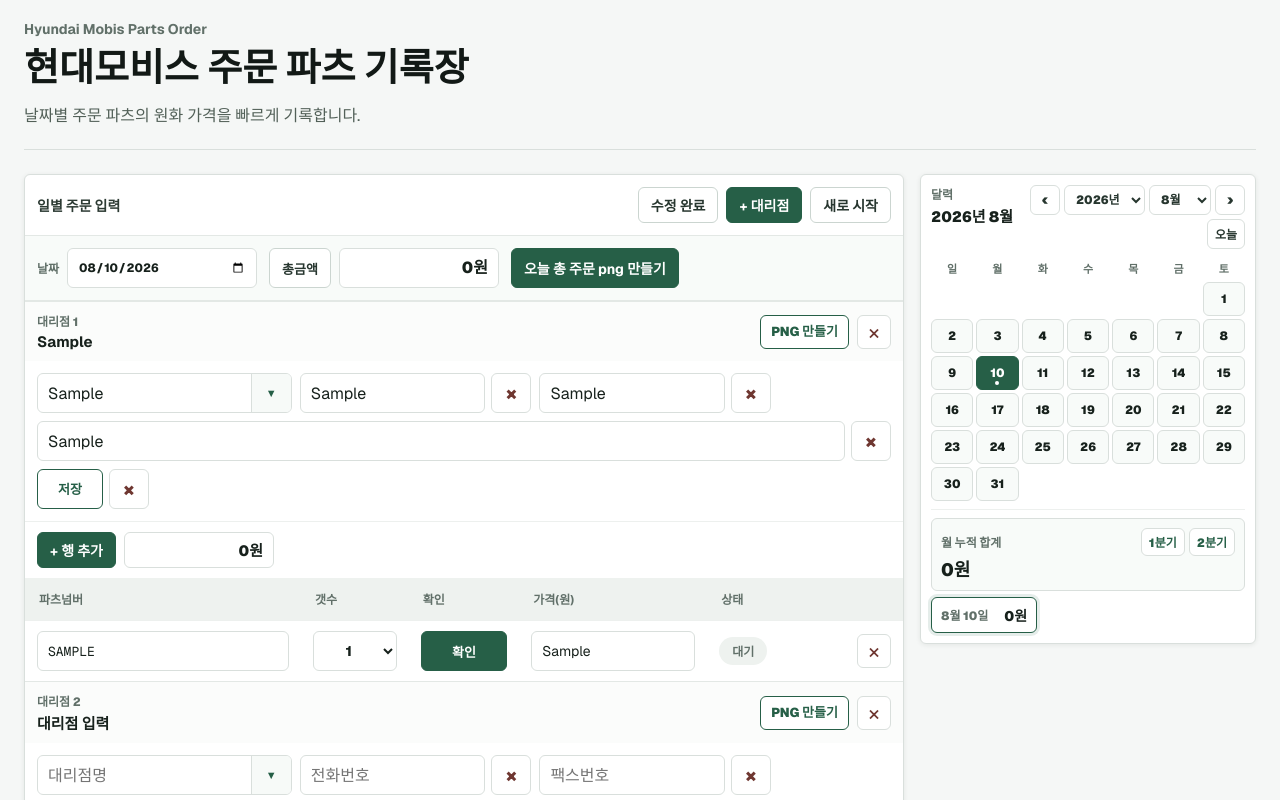
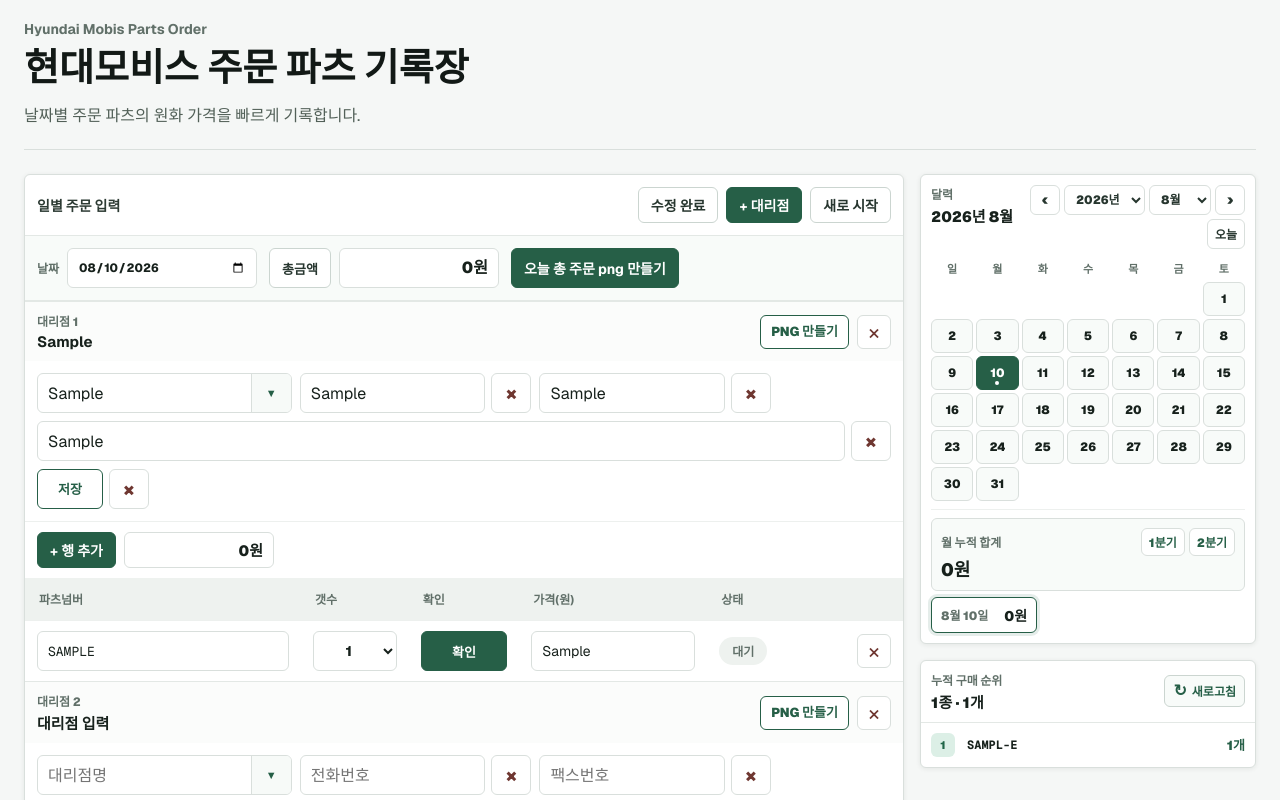
Before and after one commit to gandakorea/hyundaimobisparts, a Next.js app: page / in a window 1280 px wide. Both pictures are taken after typing "Sample", "Sample", "Sample", "Sample", "Sample", "Sample" into the empty fields and a click on the button "+ 대리점". Shown: the top 800 px of the page. Built offline with nearby package versions, Linux system fonts and the light colour scheme.

Commit message:
Add cumulative parts purchase ranking

```diff
--- a/app/globals.css
+++ b/app/globals.css
@@ -114,6 +114,14 @@
   min-width: 0;
   grid-column: 1;
   grid-row: 1;
+}
+
+.order-sidebar {
+  display: grid;
+  min-width: 0;
+  grid-column: 2;
+  grid-row: 1;
+  gap: 16px;
 }
 
 .order-toolbar {
@@ -349,10 +357,6 @@
 
 .calendar-band {
   display: grid;
-  position: sticky;
-  top: 16px;
-  grid-column: 2;
-  grid-row: 1;
   gap: 8px;
   overflow: hidden;
   border: 1px solid #d9dfdc;
@@ -609,6 +613,132 @@
   display: inline-flex;
   min-height: 34px;
   align-items: center;
+  color: #617069;
+  font-size: 12px;
+  font-weight: 700;
+}
+
+.part-ranking-card {
+  overflow: hidden;
+  border: 1px solid #d9dfdc;
+  border-radius: 6px;
+  background: #ffffff;
+  box-shadow: 0 1px 5px rgba(23, 33, 28, 0.08);
+}
+
+.part-ranking-header {
+  display: flex;
+  align-items: center;
+  justify-content: space-between;
+  gap: 10px;
+  border-bottom: 1px solid #e3e8e5;
+  padding: 10px;
+}
+
+.part-ranking-title {
+  display: grid;
+  min-width: 0;
+  gap: 2px;
+}
+
+.part-ranking-title span {
+  color: #617069;
+  font-size: 12px;
+  font-weight: 900;
+}
+
+.part-ranking-title strong {
+  overflow: hidden;
+  color: #17211c;
+  font-size: 15px;
+  font-weight: 900;
+  text-overflow: ellipsis;
+  white-space: nowrap;
+}
+
+.part-ranking-refresh {
+  display: inline-flex;
+  min-height: 32px;
+  flex: 0 0 auto;
+  align-items: center;
+  justify-content: center;
+  gap: 5px;
+  border: 1px solid #cbd5d0;
+  border-radius: 6px;
+  background: #f8fbf9;
+  padding: 5px 8px;
+  color: #265f47;
+  font-size: 12px;
+  font-weight: 900;
+}
+
+.part-ranking-refresh span {
+  font-size: 16px;
+  line-height: 1;
+}
+
+.part-ranking-list {
+  display: grid;
+  max-height: 320px;
+  overflow-y: auto;
+  margin: 0;
+  padding: 0;
+  list-style: none;
+}
+
+.part-ranking-item {
+  display: grid;
+  min-height: 44px;
+  grid-template-columns: 28px minmax(0, 1fr) auto;
+  align-items: center;
+  gap: 8px;
+  border-top: 1px solid #edf0ee;
+  padding: 7px 10px;
+}
+
+.part-ranking-item:first-child {
+  border-top: 0;
+}
+
+.part-ranking-position {
+  display: inline-grid;
+  width: 24px;
+  height: 24px;
+  place-items: center;
+  border-radius: 6px;
+  background: #eef2ef;
+  color: #526058;
+  font-size: 11px;
+  font-weight: 900;
+}
+
+.part-ranking-item:nth-child(-n + 3) .part-ranking-position {
+  background: #dcefe6;
+  color: #1f6547;
+}
+
+.part-ranking-number {
+  min-width: 0;
+  overflow: hidden;
+  color: #17211c;
+  font-family: var(--font-geist-mono), Consolas, monospace;
+  font-size: 12px;
+  text-overflow: ellipsis;
+  white-space: nowrap;
+}
+
+.part-ranking-quantity {
+  color: #265f47;
+  font-size: 13px;
+  font-weight: 900;
+  white-space: nowrap;
+}
+
+.part-ranking-empty {
+  min-height: 76px;
+  display: grid;
+  place-items: center;
+  padding: 14px;
   color: #617069;
   font-size: 12px;
   font-weight: 700;
@@ -1041,8 +1171,7 @@
     grid-row: 1;
   }
 
-  .calendar-band {
-    position: static;
+  .order-sidebar {
     grid-column: 1;
     grid-row: 2;
     width: 100%;
@@ -1103,7 +1232,7 @@
     width: 100%;
   }
 
-  .calendar-band {
+  .order-sidebar {
     max-width: none;
     justify-self: stretch;
   }
--- a/app/page.tsx
+++ b/app/page.tsx
@@ -86,6 +86,11 @@
   partNumber: string;
   quantity: number;
   price: string;
+};
+
+type PartRankingItem = {
+  partNumber: string;
+  quantity: number;
 };
 
 const senderFaxLine =
@@ -409,8 +414,12 @@
   }, 0);
 }
 
+function normalizePartNumber(partNumber: string) {
+  return partNumber.trim().toUpperCase().replace(/[^0-9A-Z]/g, "");
+}
+
 function formatPartNumberForFax(partNumber: string) {
-  const compactPartNumber = partNumber.trim().toUpperCase().replace(/[^0-9A-Z]/g, "");
+  const compactPartNumber = normalizePartNumber(partNumber);
   if (compactPartNumber.length <= 5) return compactPartNumber;
 
   return `${compactPartNumber.slice(0, 5)}-${compactPartNumber.slice(5)}`;
@@ -949,6 +958,30 @@
   );
 }
 
+function makePartRanking(orderBook: DailyOrderBook): PartRankingItem[] {
+  const quantities = new Map<string, number>();
+
+  Object.values(orderBook).forEach((order) => {
+    order.sections?.forEach((section) => {
+      section.rows?.forEach((row) => {
+        const partNumber = normalizePartNumber(stringValue(row.partNumber));
+        if (!partNumber) return;
+
+        quantities.set(
+          partNumber,
+          (quantities.get(partNumber) ?? 0) + normalizeQuantity(row.quantity),
+        );
+      });
+    });
+  });
+
+  return [...quantities.entries()]
+    .map(([partNumber, quantity]) => ({ partNumber, quantity }))
+    .sort((left, right) => {
+      return right.quantity - left.quantity || left.partNumber.localeCompare(right.partNumber, "en");
+    });
+}
+
 export default function Home() {
   const [orderDate, setOrderDate] = useState(todayInSeoul);
   const [sections, setSections] = useState<DealerSection[]>([makeDealerSection()]);
@@ -1123,6 +1156,16 @@
     [dailyOrders, orderDate, sections],
   );
 
+  const partRanking = useMemo(
+    () => makePartRanking(dailyOrdersWithCurrentDate),
+    [dailyOrdersWithCurrentDate],
+  );
+
+  const partRankingTotalQuantity = useMemo(
+    () => partRanking.reduce((total, item) => total + item.quantity, 0),
+    [partRanking],
+  );
+
   const calendarDailyTotals = useMemo(
     () =>
       Object.entries(dailyOrdersWithCurrentDate)
@@ -1187,6 +1230,27 @@
       ...dailyOrders,
       [orderDate]: makeDailySnapshot(sections),
     };
+  }
+
+  function refreshPartRanking() {
+    let storedDailyOrders = dailyOrders;
+    const savedDailyOrders = window.localStorage.getItem(dailyStorageKey);
+
+    if (savedDailyOrders) {
+      try {
+        storedDailyOrders = restoreDailyOrders(JSON.parse(savedDailyOrders) as unknown);
+      } catch {
+        storedDailyOrders = dailyOrders;
+      }
+    }
+
+    const nextDailyOrders = {
+      ...storedDailyOrders,
+      [orderDate]: makeDailySnapshot(sections),
+    };
+
+    window.localStorage.setItem(dailyStorageKey, JSON.stringify(nextDailyOrders));
+    setDailyOrders(nextDailyOrders);
   }
 
   function changeOrderDate(nextDate: string) {
@@ -1632,6 +1696,7 @@
 
         <section className="order-workspace">
           <div className="order-layout">
+            <aside className="order-sidebar">
             <section className="calendar-band" aria-label="날짜 달력">
               <div className="calendar-header">
                 <div className="calendar-title-group">
@@ -1774,6 +1839,46 @@
               </div>
             </section>
 
+            <section className="part-ranking-card" aria-label="파츠넘버 누적 구매 순위">
+              <div className="part-ranking-header">
+                <div className="part-ranking-title">
+                  <span>누적 구매 순위</span>
+                  <strong aria-live="polite">
+                    {partRanking.length}종 · {partRankingTotalQuantity.toLocaleString("ko-KR")}개
+                  </strong>
+                </div>
+                <button
+                  aria-label="파츠넘버 누적수량 새로고침"
+                  className="part-ranking-refresh"
+                  title="저장된 주문을 다시 불러옵니다"
+                  type="button"
+                  onClick={refreshPartRanking}
+                >
+                  <span aria-hidden="true">↻</span>
+                  새로고침
+                </button>
+              </div>
+
+              {partRanking.length > 0 ? (
+                <ol className="part-ranking-list">
+                  {partRanking.map((item, index) => (
+                    <li className="part-ranking-item" key={item.partNumber}>
+                      <span className="part-ranking-position">{index + 1}</span>
+                      <strong className="part-ranking-number">
+                        {formatPartNumberForFax(item.partNumber)}
+                      </strong>
+                      <span className="part-ranking-quantity">
+                        {item.quantity.toLocaleString("ko-KR")}개
+                      </span>
+                    </li>
+                  ))}
+                </ol>
+              ) : (
+                <p className="part-ranking-empty">저장된 파츠넘버가 없습니다.</p>
+              )}
+            </section>
+            </aside>
+
             <div className="order-card order-main">
             <div className="order-toolbar">
               <div className="order-toolbar-title">일별 주문 입력</div>
```
